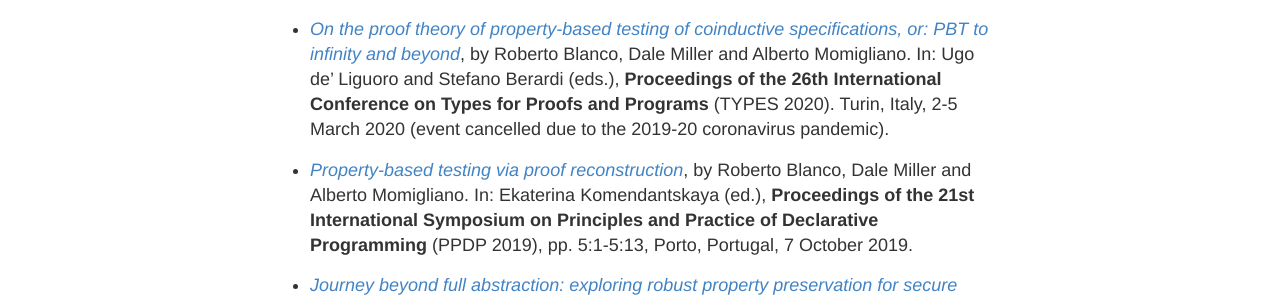
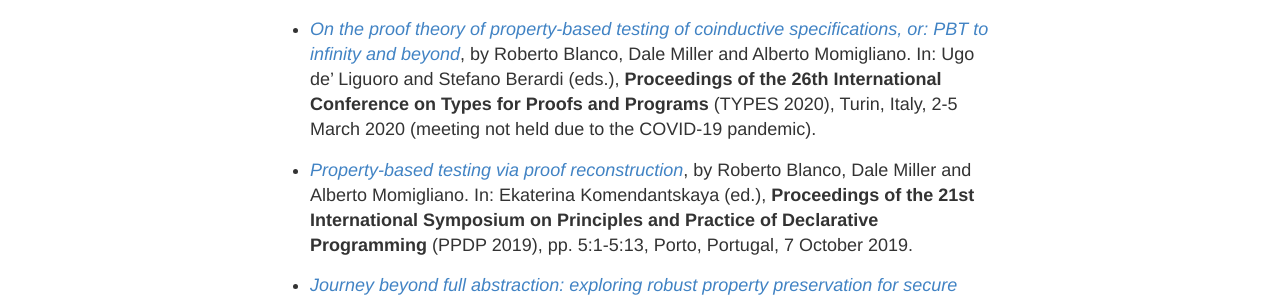
Before and after one commit to robblanco/robblanco.github.io, a Jekyll site: the page built from publications.md, in a window 1280 px wide. Shown: the part 803-1103 px from the top of the page. Built offline with Jekyll 4.4.1, drawn with Linux system fonts in a browser that asks for light colours.

```diff
--- a/publications.md
+++ b/publications.md
@@ -34,8 +34,8 @@ permalink: /publications/
   https://types2020.di.unito.it/abstracts/BookOfAbstractsTYPES2020.pdf#page=88),
   by Roberto Blanco, Dale Miller and Alberto Momigliano. In: Ugo de' Liguoro and
   Stefano Berardi (eds.), **Proceedings of the 26th International Conference on
-  Types for Proofs and Programs** (TYPES 2020). Turin, Italy, 2-5 March 2020
-  (event cancelled due to the 2019-20 coronavirus pandemic).
+  Types for Proofs and Programs** (TYPES 2020), Turin, Italy, 2-5 March 2020
+  (meeting not held due to the COVID-19 pandemic).
 
 * [*Property-based testing via proof reconstruction*](
   https://hal.inria.fr/hal-02368931), by Roberto Blanco, Dale Miller and Alberto
```
